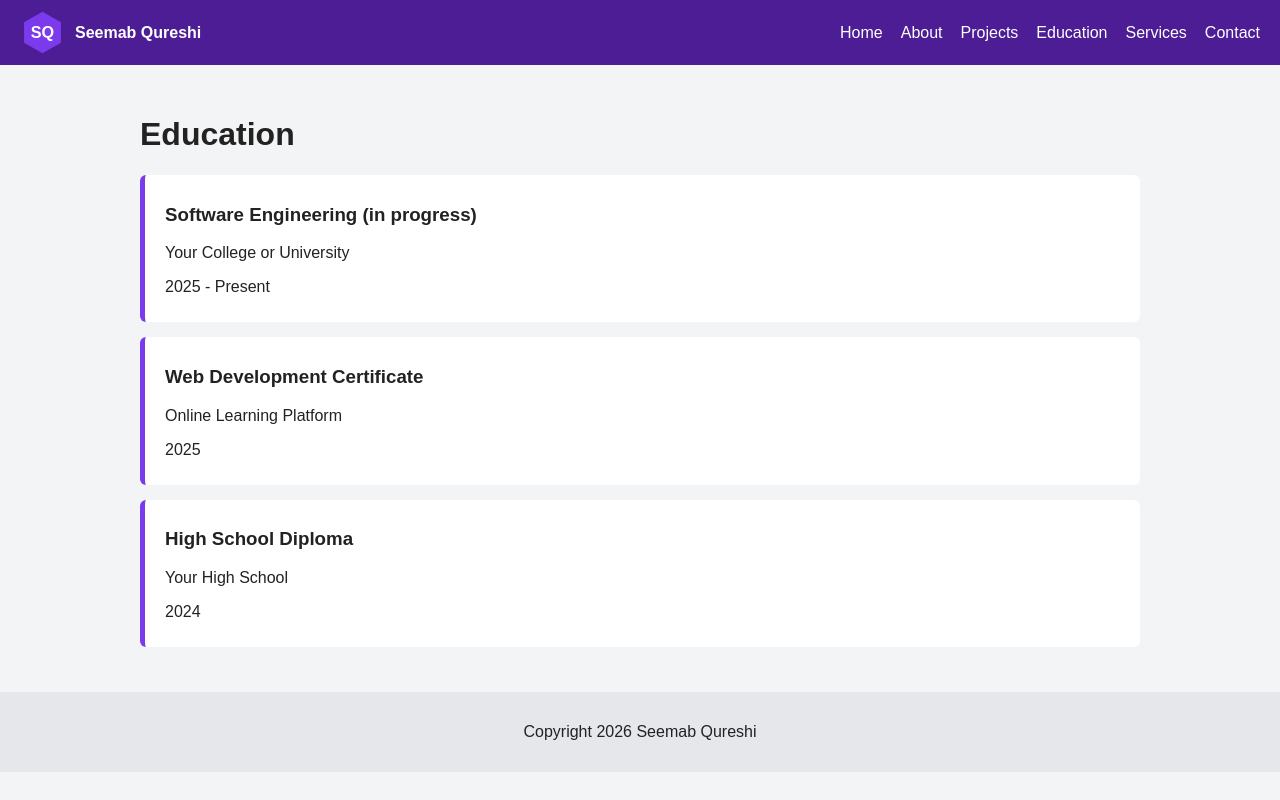
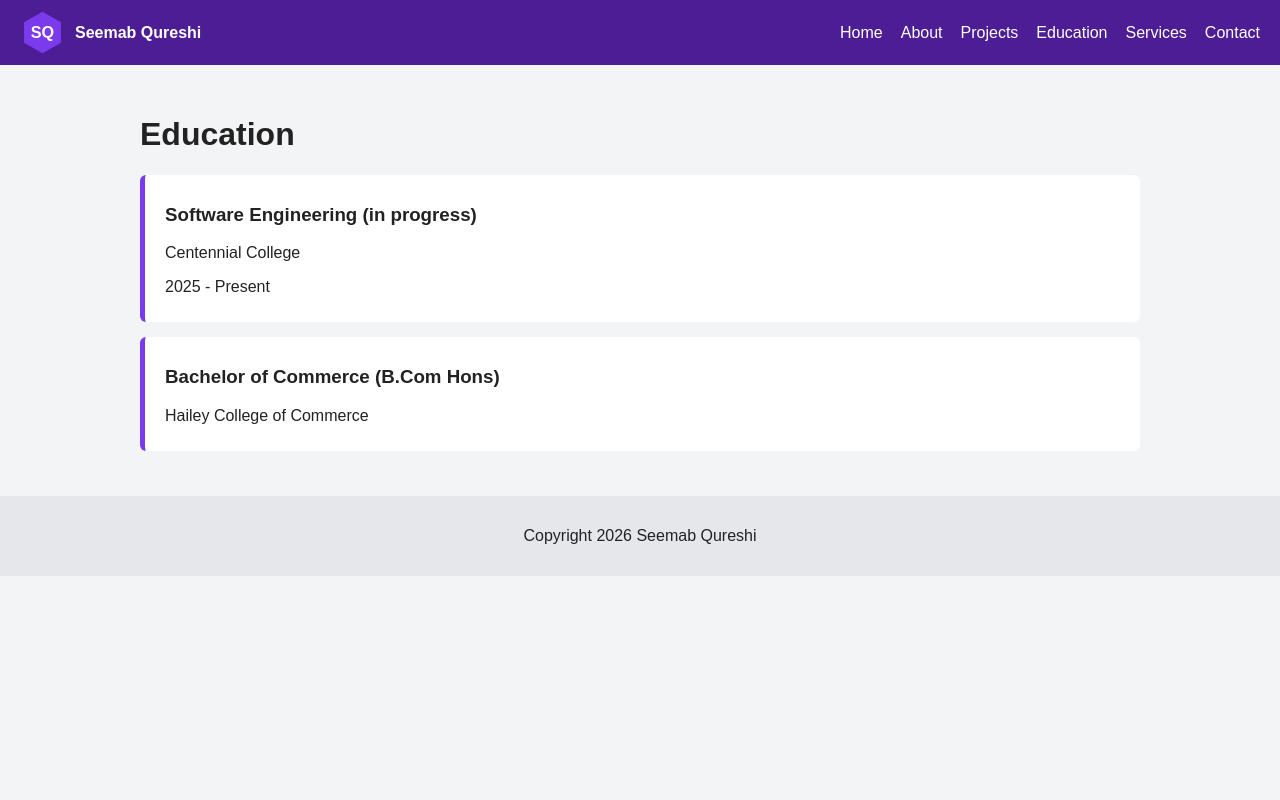
Before and after one commit to seemab01/COMP229-Portfolio, a React (Vite) app: page /education in a window 1280 px wide. Built offline with nearby package versions, Linux system fonts and the light colour scheme.

Commit message:
Update education details and resume

```diff
--- a/src/pages/Education.jsx
+++ b/src/pages/Education.jsx
@@ -1,4 +1,4 @@
-// Education page: my qualifications with the year and degree
+// Education page: my qualifications with the school and degree
 function Education() {
   return (
     <div className="page">
@@ -6,20 +6,13 @@ function Education() {
 
       <div className="education-item">
         <h3>Software Engineering (in progress)</h3>
-        <p>Your College or University</p>
+        <p>Centennial College</p>
         <p>2025 - Present</p>
       </div>
 
       <div className="education-item">
-        <h3>Web Development Certificate</h3>
-        <p>Online Learning Platform</p>
-        <p>2025</p>
-      </div>
-
-      <div className="education-item">
-        <h3>High School Diploma</h3>
-        <p>Your High School</p>
-        <p>2024</p>
+        <h3>Bachelor of Commerce (B.Com Hons)</h3>
+        <p>Hailey College of Commerce</p>
       </div>
     </div>
   )
```
Also changed, not shown: 1 other file (tests, documents, lock files or other folders).
